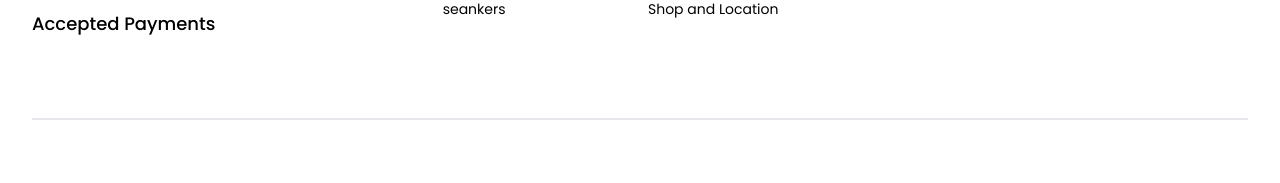
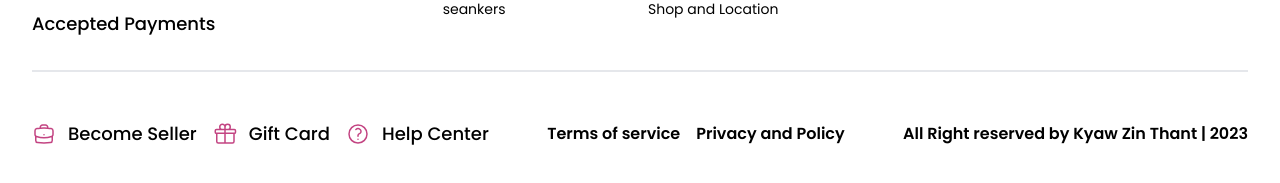
Before and after one commit to KyawZinThant22/Next-Store-TS, a React (Vite) app: page /home in a window 1280 px wide. Shown: the part 1957-2140 px from the top of the page. Built offline with nearby package versions, Linux system fonts and the light colour scheme; no server answers.

Commit message:
add footer

```diff
--- /dev/null
+++ b/src/assets/icons/CaseIcon.tsx
@@ -0,0 +1,20 @@
+import { SVGProps, memo } from 'react';
+const SvgComponent = (props: SVGProps<SVGSVGElement>) => (
+   <svg
+      xmlns="http://www.w3.org/2000/svg"
+      fill="white"
+      stroke="#C34482"
+      strokeWidth={1.5}
+      className="h-6 w-6"
+      viewBox="0 0 24 24"
+      {...props}
+   >
+      <path
+         strokeLinecap="round"
+         strokeLinejoin="round"
+         d="M20.25 14.15v4.25c0 1.094-.787 2.036-1.872 2.18-2.087.277-4.216.42-6.378.42s-4.291-.143-6.378-.42c-1.085-.144-1.872-1.086-1.872-2.18v-4.25m16.5 0a2.18 2.18 0 0 0 .75-1.661V8.706c0-1.081-.768-2.015-1.837-2.175a48.114 48.114 0 0 0-3.413-.387m4.5 8.006c-.194.165-.42.295-.673.38A23.978 23.978 0 0 1 12 15.75a24 24 0 0 1-7.577-1.22 2.016 2.016 0 0 1-.673-.38m0 0A2.18 2.18 0 0 1 3 12.489V8.706c0-1.081.768-2.015 1.837-2.175a48.111 48.111 0 0 1 3.413-.387m7.5 0V5.25A2.25 2.25 0 0 0 13.5 3h-3a2.25 2.25 0 0 0-2.25 2.25v.894m7.5 0a48.667 48.667 0 0 0-7.5 0M12 12.75h.008v.008H12v-.008z"
+      />
+   </svg>
+);
+const CartIcon = memo(SvgComponent);
+export default CartIcon;
--- /dev/null
+++ b/src/assets/icons/GiftIcons.tsx
@@ -0,0 +1,20 @@
+import { SVGProps, memo } from 'react';
+const SvgComponent = (props: SVGProps<SVGSVGElement>) => (
+   <svg
+      xmlns="http://www.w3.org/2000/svg"
+      fill="white"
+      stroke="#C34482"
+      strokeWidth={1.5}
+      className="h-6 w-6"
+      viewBox="0 0 24 24"
+      {...props}
+   >
+      <path
+         strokeLinecap="round"
+         strokeLinejoin="round"
+         d="M21 11.25v8.25a1.5 1.5 0 0 1-1.5 1.5H5.25a1.5 1.5 0 0 1-1.5-1.5v-8.25M12 4.875A2.625 2.625 0 1 0 9.375 7.5H12m0-2.625V7.5m0-2.625A2.625 2.625 0 1 1 14.625 7.5H12m0 0V21m-8.625-9.75h18c.621 0 1.125-.504 1.125-1.125v-1.5c0-.621-.504-1.125-1.125-1.125h-18c-.621 0-1.125.504-1.125 1.125v1.5c0 .621.504 1.125 1.125 1.125z"
+      />
+   </svg>
+);
+const GiftIcon = memo(SvgComponent);
+export default GiftIcon;
--- /dev/null
+++ b/src/assets/icons/HelpIcon.tsx
@@ -0,0 +1,20 @@
+import { SVGProps, memo } from 'react';
+const SvgComponent = (props: SVGProps<SVGSVGElement>) => (
+   <svg
+      xmlns="http://www.w3.org/2000/svg"
+      fill="white"
+      stroke="#C34482"
+      strokeWidth={1.5}
+      className="h-6 w-6"
+      viewBox="0 0 24 24"
+      {...props}
+   >
+      <path
+         strokeLinecap="round"
+         strokeLinejoin="round"
+         d="M9.879 7.519c1.171-1.025 3.071-1.025 4.242 0 1.172 1.025 1.172 2.687 0 3.712-.203.179-.43.326-.67.442-.745.361-1.45.999-1.45 1.827v.75M21 12a9 9 0 1 1-18 0 9 9 0 0 1 18 0zm-9 5.25h.008v.008H12v-.008z"
+      />
+   </svg>
+);
+const HelpIcon = memo(SvgComponent);
+export default HelpIcon;
--- a/src/assets/icons/index.ts
+++ b/src/assets/icons/index.ts
@@ -5,3 +5,6 @@ export { default as SearchIcon } from './SearchIcon';
 export { default as StarIcon } from './StarIcon';
 export { default as CaretDownIcon } from './CaretDownIcon';
 export { default as Love } from './Love';
+export { default as GiftIcon } from './GiftIcons';
+export { default as HelpIcon } from './HelpIcon';
+export { default as CaseIcon } from './CaseIcon';
--- a/src/components/Elements/Divider.tsx
+++ b/src/components/Elements/Divider.tsx
@@ -1,5 +1,11 @@
-const Divider = () => {
-   return <div className={`padding-x mx-auto my-12 mt-20 max-w-[1335px] border border-y  `}></div>;
+const Divider = ({ className }: { className?: string }) => {
+   return (
+      <div
+         className={` ${
+            className ?? ''
+         } padding-x mx-auto my-12 mt-20 max-w-[1335px] border border-y  `}
+      />
+   );
 };
 
 export default Divider;
--- a/src/components/Elements/index.ts
+++ b/src/components/Elements/index.ts
@@ -1,2 +1,3 @@
 export { default as Headers } from './Headers';
 export { default as Button } from './Button';
+export { default as Divider } from './Divider';
--- a/src/section/Footer/index.tsx
+++ b/src/section/Footer/index.tsx
@@ -1,11 +1,31 @@
+import { CaseIcon, GiftIcon, HelpIcon } from 'assets/icons';
 import Divider from 'components/Elements/Divider';
 import ScrollReveal from 'components/ScrollReveal';
 import { Link } from 'react-router-dom';
+
+interface Iterms {
+   text: string;
+   icon: any;
+}
 
 const department = ['Fashion', 'Tech', 'Book', 'Travel', 'seankers'];
 const about = ['News and Blog', 'Career', 'Help', 'Idea by guide', 'Shop and Location'];
 const service = ['Gift card', 'Mobile App', 'Delivery', 'Order pickup'];
 const help = ['Return', 'Track Order', 'Contact Us'];
+const terms: Iterms[] = [
+   {
+      text: 'Become Seller',
+      icon: <CaseIcon />,
+   },
+   {
+      text: 'Gift Card',
+      icon: <GiftIcon />,
+   },
+   {
+      text: 'Help Center',
+      icon: <HelpIcon />,
+   },
+];
 
 const Footer = () => {
    return (
@@ -64,7 +84,24 @@ const Footer = () => {
                   </div>
                </div>
             </div>
-            <Divider />
+            <Divider className="mt-8" />
+            <div className="flex w-full items-center justify-between">
+               <div className="flex items-center  gap-4">
+                  {terms.map((item) => (
+                     <div className="flex items-center gap-3">
+                        {item.icon}
+                        <p className="text-[18px] font-[500]">{item.text}</p>
+                     </div>
+                  ))}
+               </div>
+               <div className="text-md flex items-center gap-4 font-semibold">
+                  <p>Terms of service</p>
+                  <p>Privacy and Policy</p>
+               </div>
+               <div className="text-md flex items-center gap-4 font-semibold">
+                  <p>All Right reserved by Kyaw Zin Thant | 2023</p>
+               </div>
+            </div>
          </footer>
       </ScrollReveal>
    );
--- a/src/section/Home/index.tsx
+++ b/src/section/Home/index.tsx
@@ -1,5 +1,5 @@
 import Layout from 'Layout';
-import Divider from 'components/Elements/Divider';
+import { Divider } from 'components/Elements';
 import BestDeal from 'section/BestDeal/BestDeal';
 import { CategorySection } from 'section/Category';
 import HeroSection from 'section/HeroSection';
```
